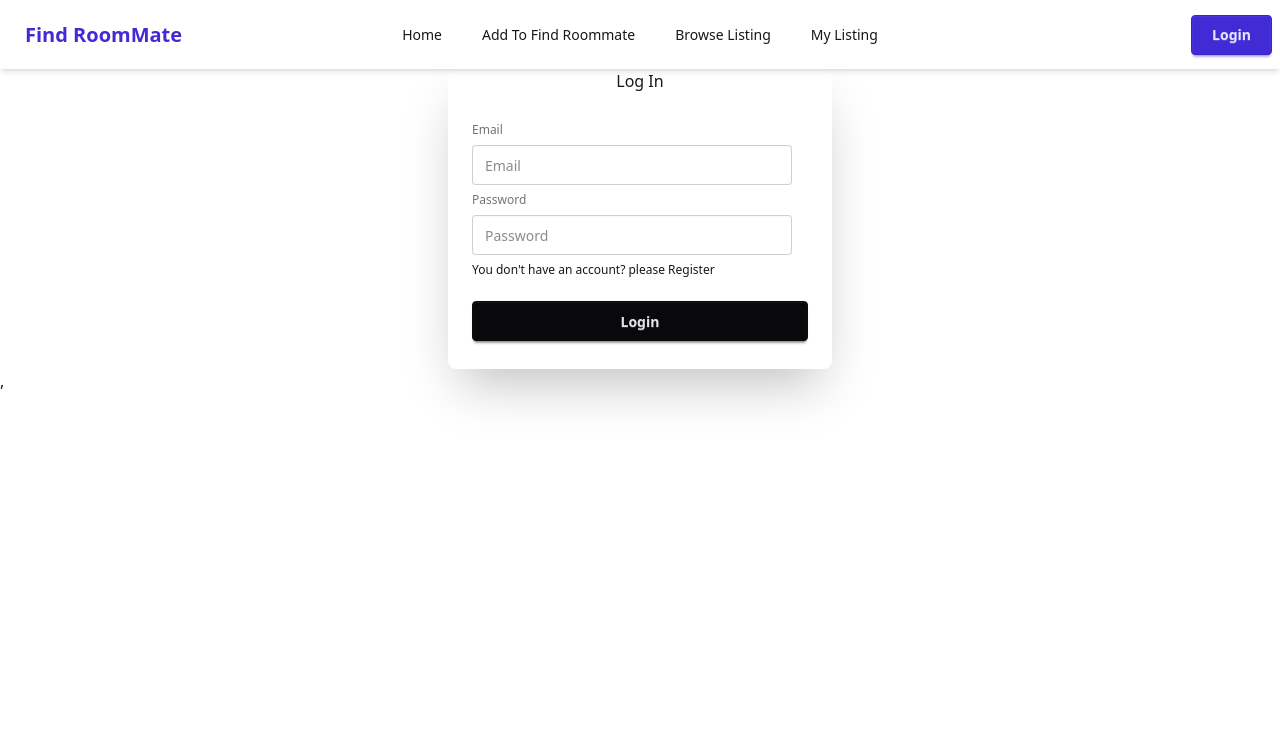
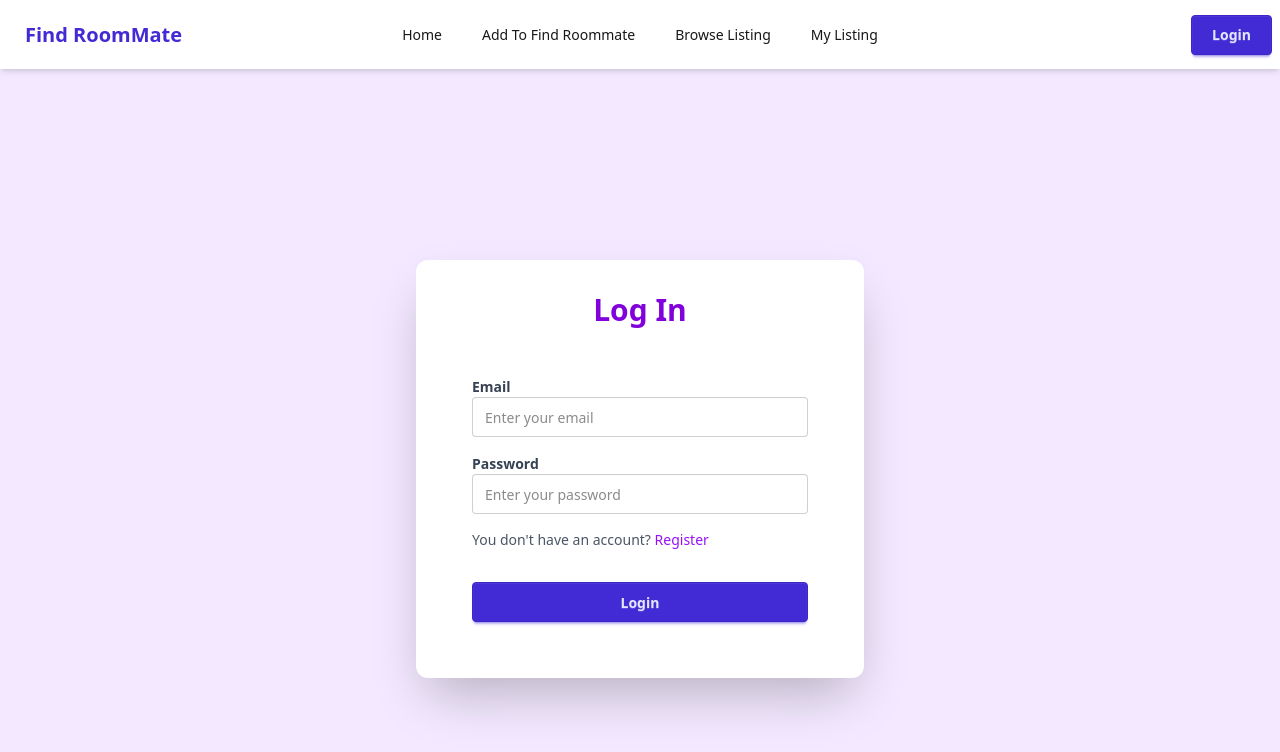
Before and after one commit to ahasanshaker/add-room-finder-client, a React (Vite) app: page /login in a window 1280 px wide. Shown: the top 752 px of the page. Built offline with nearby package versions, Linux system fonts and the light colour scheme; no server answers.

Commit message:
updated login and logout functionality

```diff
--- a/src/Component/Header.jsx
+++ b/src/Component/Header.jsx
@@ -1,7 +1,21 @@
 import React from "react";
-import { NavLink } from "react-router";
+import { NavLink, useNavigate } from "react-router";
+import { useAuth } from "../provider/AuthProvider";
+// import { useAuth } from "../Providers/AuthProvider.jsx"; // AuthProvider path check koro
 
 const Header = () => {
+  const { user, logout } = useAuth();
+  const navigate = useNavigate();
+
+  const handleLogout = async () => {
+    try {
+      await logout();
+      navigate("/login"); // logout er por login page e pathabe
+    } catch (error) {
+      console.error(error);
+    }
+  };
+
   const links = (
     <>
       <li>
@@ -70,11 +84,7 @@ const Header = () => {
           {/* Left */}
           <div className="navbar-start">
             <div className="dropdown">
-              <div
-                tabIndex={0}
-                role="button"
-                className="btn btn-ghost lg:hidden"
-              >
+              <div tabIndex={0} role="button" className="btn btn-ghost lg:hidden">
                 <svg
                   xmlns="http://www.w3.org/2000/svg"
                   className="h-6 w-6"
@@ -109,9 +119,15 @@ const Header = () => {
 
           {/* Right */}
           <div className="navbar-end">
-            <NavLink to="/login">
-              <button className="btn btn-primary px-5">Login</button>
-            </NavLink>
+            {user ? (
+              <button className="btn btn-error px-5" onClick={handleLogout}>
+                Logout
+              </button>
+            ) : (
+              <NavLink to="/login">
+                <button className="btn btn-primary px-5">Login</button>
+              </NavLink>
+            )}
           </div>
         </div>
       </nav>
--- a/src/Component/Login.jsx
+++ b/src/Component/Login.jsx
@@ -1,25 +1,88 @@
-import React from 'react';
-import { Link } from 'react-router';
+import React, { useState } from 'react';
+import { Link, useNavigate } from 'react-router';
+// import { useAuth } from '../Providers/AuthProvider.jsx';
+import Swal from 'sweetalert2';
+import { useAuth } from '../provider/AuthProvider';
 
 const Login = () => {
-    return (
-        <div>
+  const { login } = useAuth();
+  const [formData, setFormData] = useState({ email: '', password: '' });
+  const navigate = useNavigate();
 
-             <div className="card bg-base-100 w-full mx-auto max-w-sm shrink-0 shadow-2xl">
-                 <h1 className='text-center'>Log In</h1>
-      <div className="card-body">
-        <fieldset className="fieldset">
-          <label className="label">Email</label>
-          <input type="email" className="input" placeholder="Email" />
-          <label className="label">Password</label>
-          <input type="password" className="input" placeholder="Password" />
-          <div><p>You don't have an account? please <Link to='/signup'>Register</Link></p></div>
-          <button className="btn btn-neutral mt-4">Login</button>
-        </fieldset>
+  const handleChange = (e) => setFormData({ ...formData, [e.target.name]: e.target.value });
+
+  const handleSubmit = async (e) => {
+    e.preventDefault();
+    const { email, password } = formData;
+
+    if (!email || !password) {
+      Swal.fire('Error', 'Please fill all required fields', 'error');
+      return;
+    }
+
+    try {
+      // Login using AuthProvider
+      await login(email, password);
+
+      Swal.fire('Success', 'Logged in successfully!', 'success');
+
+      // Clear form
+      setFormData({ email: '', password: '' });
+
+      // Navigate to home/dashboard
+      navigate('/');
+    } catch (error) {
+      Swal.fire('Error', error.message, 'error');
+    }
+  };
+
+  return (
+    <div className="min-h-screen flex items-center justify-center bg-purple-100">
+      <div className="card w-full max-w-md shadow-2xl bg-white rounded-xl p-8">
+        <h1 className="text-3xl font-bold text-center text-purple-700 mb-6">Log In</h1>
+        <div className="card-body">
+          <form className="space-y-4" onSubmit={handleSubmit}>
+            {/* Email Field */}
+            <div>
+              <label className="label font-semibold text-gray-700">Email</label>
+              <input
+                type="email"
+                name="email"
+                value={formData.email}
+                onChange={handleChange}
+                placeholder="Enter your email"
+                className="input input-bordered w-full focus:border-purple-500 focus:ring-1 focus:ring-purple-500"
+              />
+            </div>
+
+            {/* Password Field */}
+            <div>
+              <label className="label font-semibold text-gray-700">Password</label>
+              <input
+                type="password"
+                name="password"
+                value={formData.password}
+                onChange={handleChange}
+                placeholder="Enter your password"
+                className="input input-bordered w-full focus:border-purple-500 focus:ring-1 focus:ring-purple-500"
+              />
+            </div>
+
+            <p className="text-sm text-gray-600">
+              You don't have an account?{' '}
+              <Link to="/signup" className="text-purple-600 hover:underline font-medium">
+                Register
+              </Link>
+            </p>
+
+            <button type="submit" className="btn btn-primary w-full mt-4">
+              Login
+            </button>
+          </form>
+        </div>
       </div>
     </div>
-        </div>
-    );
+  );
 };
 
 export default Login;
--- a/src/Component/SignUp.jsx
+++ b/src/Component/SignUp.jsx
@@ -1,52 +1,56 @@
-import React from 'react';
-import { Link } from 'react-router';
+import React, { useState } from 'react';
+import { Link, useNavigate } from 'react-router';
+// import { useAuth } from '../Providers/AuthProvider.jsx';
+import Swal from 'sweetalert2';
+import { useAuth } from '../provider/AuthProvider';
 
 const SignUp = () => {
+  const { signUp } = useAuth();
+  const [formData, setFormData] = useState({ name: '', email: '', password: '', photoURL: '' });
+  const navigate = useNavigate();
+
+  const handleChange = (e) => setFormData({ ...formData, [e.target.name]: e.target.value });
+
+  const handleSubmit = async (e) => {
+    e.preventDefault();
+    const { name, email, password, photoURL } = formData;
+
+    if (!name || !email || !password) {
+      Swal.fire('Error', 'Please fill all required fields', 'error');
+      return;
+    }
+
+    try {
+      await signUp(name, email, password, photoURL);
+      Swal.fire('Success!', 'Account created successfully!', 'success');
+      setFormData({ name: '', email: '', password: '', photoURL: '' });
+      navigate('/');
+    } catch (error) {
+      Swal.fire('Error', error.message, 'error');
+    }
+  };
+
   return (
     <div className="min-h-screen flex items-center justify-center bg-purple-100">
       <div className="card w-full max-w-md shadow-2xl bg-white rounded-xl p-8">
         <h1 className="text-3xl font-bold text-center text-purple-700 mb-6">Sign Up</h1>
         <div className="card-body">
-          <form className="space-y-4">
-            {/* Name Field */}
-            <div>
-              <label className="label font-semibold text-gray-700">Name</label>
-              <input
-                type="text"
-                placeholder="Enter your name"
-                className="input input-bordered w-full focus:border-purple-500 focus:ring-1 focus:ring-purple-500"
-              />
-            </div>
-
-            {/* Email Field */}
-            <div>
-              <label className="label font-semibold text-gray-700">Email</label>
-              <input
-                type="email"
-                placeholder="Enter your email"
-                className="input input-bordered w-full focus:border-purple-500 focus:ring-1 focus:ring-purple-500"
-              />
-            </div>
-
-            {/* Password Field */}
-            <div>
-              <label className="label font-semibold text-gray-700">Password</label>
-              <input
-                type="password"
-                placeholder="Enter your password"
-                className="input input-bordered w-full focus:border-purple-500 focus:ring-1 focus:ring-purple-500"
-              />
-            </div>
-
-            {/* Photo URL Field */}
-            <div>
-              <label className="label font-semibold text-gray-700">Photo URL</label>
-              <input
-                type="text"
-                placeholder="Enter photo URL"
-                className="input input-bordered w-full focus:border-purple-500 focus:ring-1 focus:ring-purple-500"
-              />
-            </div>
+          <form className="space-y-4" onSubmit={handleSubmit}>
+            {['name','email','password','photoURL'].map(field => (
+              <div key={field}>
+                <label className="label font-semibold text-gray-700">
+                  {field.charAt(0).toUpperCase() + field.slice(1)}
+                </label>
+                <input
+                  type={field === 'password' ? 'password' : 'text'}
+                  name={field}
+                  value={formData[field]}
+                  onChange={handleChange}
+                  placeholder={`Enter your ${field}`}
+                  className="input input-bordered w-full focus:border-purple-500 focus:ring-1 focus:ring-purple-500"
+                />
+              </div>
+            ))}
 
             <p className="text-sm text-gray-600">
               Already have an account?{' '}
@@ -55,7 +59,9 @@ const SignUp = () => {
               </Link>
             </p>
 
-            <button className="btn btn-primary w-full mt-4">Sign Up</button>
+            <button type="submit" className="btn btn-primary w-full mt-4">
+              Sign Up
+            </button>
           </form>
         </div>
       </div>
--- /dev/null
+++ b/src/provider/AuthProvider.jsx
@@ -0,0 +1,82 @@
+import React, { createContext, useContext, useState, useEffect } from 'react';
+import {
+  createUserWithEmailAndPassword,
+  signInWithEmailAndPassword,
+  signOut,
+  onAuthStateChanged,
+  updateProfile
+} from 'firebase/auth';
+import { auth } from '../firebase/firebase.config';
+// import { auth } from '../firebase.config';
+
+const AuthContext = createContext();
+
+export const AuthProvider = ({ children }) => {
+  const [user, setUser] = useState(null);
+  const [loading, setLoading] = useState(true);
+
+  // -------------------
+  // Sign Up
+  // -------------------
+  const signUp = async (name, email, password, photoURL) => {
+    const userCredential = await createUserWithEmailAndPassword(auth, email, password);
+    await updateProfile(userCredential.user, { displayName: name, photoURL });
+
+    // Save user to MongoDB (upsert)
+    await fetch('http://localhost:3000/users', {
+      method: 'POST',
+      headers: { 'Content-Type': 'application/json' },
+      body: JSON.stringify({ name, email, photoURL }),
+    });
+
+    setUser({ name, email, photoURL });
+    return userCredential;
+  };
+
+  // -------------------
+  // Login
+  // -------------------
+  const login = async (email, password) => {
+    const userCredential = await signInWithEmailAndPassword(auth, email, password);
+
+    // Fetch MongoDB user data
+    const response = await fetch(`http://localhost:3000/users?email=${email}`);
+    const data = await response.json();
+    setUser(data[0]);
+
+    return userCredential;
+  };
+
+  // -------------------
+  // Logout
+  // -------------------
+  const logout = async () => {
+    await signOut(auth);
+    setUser(null);
+  };
+
+  // -------------------
+  // Listen to auth state
+  // -------------------
+  useEffect(() => {
+    const unsubscribe = onAuthStateChanged(auth, async (currentUser) => {
+      if (currentUser) {
+        const response = await fetch(`http://localhost:3000/users?email=${currentUser.email}`);
+        const data = await response.json();
+        setUser(data[0]);
+      } else {
+        setUser(null);
+      }
+      setLoading(false);
+    });
+    return () => unsubscribe();
+  }, []);
+
+  return (
+    <AuthContext.Provider value={{ user, loading, signUp, login, logout }}>
+      {children}
+    </AuthContext.Provider>
+  );
+};
+
+export const useAuth = () => useContext(AuthContext);
```
Also changed, not shown: src/main.jsx (+19 -36 lines).
